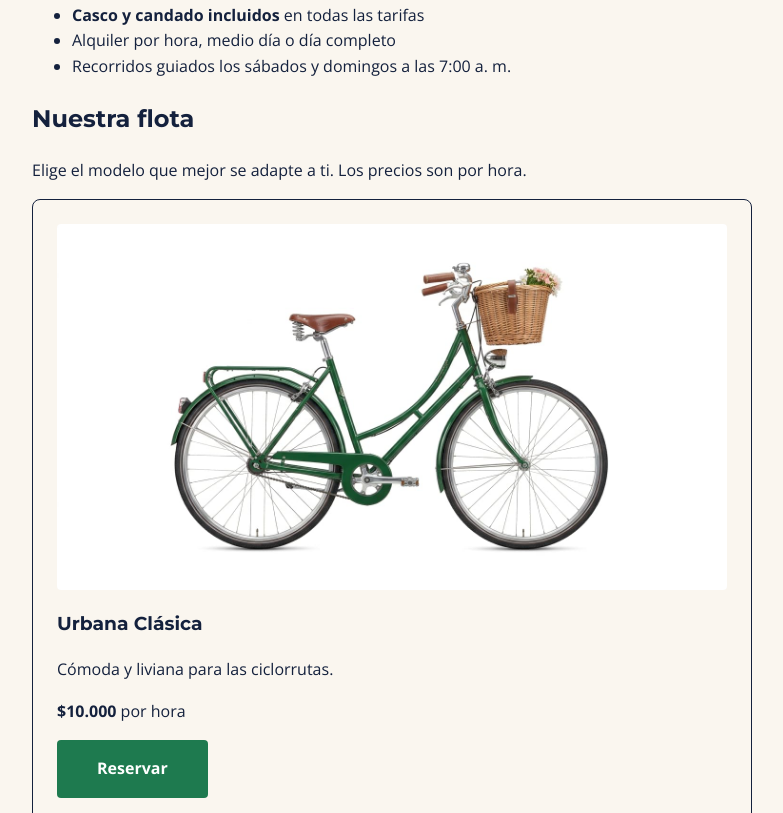
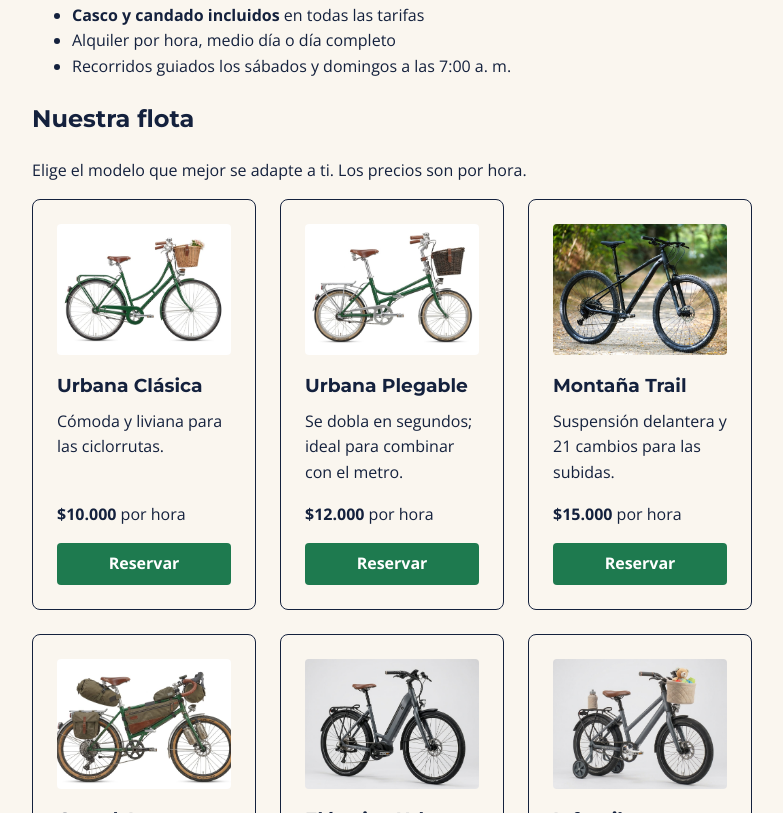
Before and after one commit to samthekiller17/Rueda-Libre-Proyecto, a plain HTML site: page index.html in a window 1280 px wide. Shown: the part 1987-2800 px from the top of the page, without its empty margins (248-1031 px from the left). Drawn offline with nearby package versions, Linux system fonts and the light colour scheme.

Commit message:
feat: Se agrego estilo a la nueva seccion de nuevos tripulantes

```diff
--- a/bitacora.txt
+++ b/bitacora.txt
@@ -151,3 +151,9 @@ Un encabeza que se acomoda: Flexbox
 
 - Lo que pasa al estrechar la pagina es que cada objeto y
   texto se va adaptando al disposito o estreches de la pestaña.
+
+La flota en cuadricula: Grid
+
+- En 1280 px se ven 3 columnas
+- En 900 px se ven 3 columnas
+- En 500 px se ven 1 columnas
--- a/css/styles.css
+++ b/css/styles.css
@@ -265,6 +265,45 @@ footer a:focus {
     border-radius: 0 0 0.25rem 0.25rem;
 }
 
+.flota {
+    display: grid;
+    grid-template-columns: repeat(auto-fit, minmax(13rem, 1fr));
+    gap: var(--espacio-m);          /* misma separación entre filas y columnas */
+}
+
+/* Tarjeta de la flota: reutiliza .tarjeta (relleno, borde y esquinas) y apila su contenido en columna */
+.tarjeta-flota {
+    display: flex;
+    flex-direction: column;
+    justify-content: flex-start;
+    margin-bottom: 0;               /* la separación ya la da el gap de la cuadrícula */
+}
+
+.tarjeta-flota h3 {
+    margin: 0 0 var(--espacio-xs);
+}
+
+/* Todas las fotos con la misma proporción, aunque sean de tamaños distintos */
+.tarjeta-flota img {
+    aspect-ratio: 4 / 3;
+    object-fit: cover;
+}
+
+/* La descripción absorbe el espacio sobrante: empuja precio y enlace al final de la tarjeta */
+.tarjeta-flota .descripcion {
+    flex-grow: 1;
+    margin: 0 0 var(--espacio-s);
+}
+
+.tarjeta-flota .precio {
+    margin: 0 0 var(--espacio-s);
+}
+
+.tarjeta-flota .boton-cta {
+    padding: var(--espacio-xs) var(--espacio-m);
+    text-align: center;
+}
+
 
 button,
 .boton-cta,
--- a/index.html
+++ b/index.html
@@ -42,6 +42,7 @@
             <a href="#servicios">Nuestros servicios</a>
             <a href="#como-alquilar">¿Cómo alquilar?</a>
             <a href="#encuentranos">Encuéntranos</a>
+            <a href="#flota">Nuestra flota</a>
         </nav>
     </header>
 
@@ -96,7 +97,7 @@
             </ul>
         </section>
 
-       <section id="flota">
+        <section id="flota">
             <h2>Nuestra flota</h2>
             <p>Elige el modelo que mejor se adapte a ti. Los precios son por hora.</p>
 
@@ -118,7 +119,9 @@
                 </article>
 
                 <article class="tarjeta tarjeta-flota">
-                    <img src="img/Bicicleta.jpg" alt="Bicicleta de montaña negra con suspensión delantera sobre un camino de tierra" width="400" height="300">
+                    <img src="img/Bicicleta.jpg"
+                        alt="Bicicleta de montaña negra con suspensión delantera sobre un camino de tierra" width="400"
+                        height="300">
                     <h3>Montaña Trail</h3>
                     <p class="descripcion">Suspensión delantera y 21 cambios para las subidas.</p>
                     <p class="precio"><strong>$15.000</strong> por hora</p>
@@ -138,7 +141,8 @@
                     <h3>Eléctrica Urbana</h3>
                     <p class="descripcion">Asistencia eléctrica con 45 km de autonomía.</p>
                     <p class="precio"><strong>$25.000</strong> por hora</p>
-                    <a href="Paginas/reservas.html" class="boton-cta" aria-label="Reservar Eléctrica Urbana">Reservar</a>
+                    <a href="Paginas/reservas.html" class="boton-cta"
+                        aria-label="Reservar Eléctrica Urbana">Reservar</a>
                 </article>
 
                 <article class="tarjeta tarjeta-flota">
@@ -147,6 +151,13 @@
                     <p class="descripcion">Para niños de 6 a 10 años.</p>
                     <p class="precio"><strong>$8.000</strong> por hora</p>
                     <a href="Paginas/reservas.html" class="boton-cta" aria-label="Reservar Infantil">Reservar</a>
+                </article>
+                <article class="tarjeta tarjeta-flota">
+                    <img src="img/BicicletaTandem.jpg" alt="Bicicleta tándem para dos personas" width="400" height="300">
+                    <h3>Tándem</h3>
+                    <p class="descripcion">Para dos personas; perfecta para pasear en pareja.</p>
+                    <p class="precio"><strong>$20.000</strong> por hora</p>
+                    <a href="Paginas/reservas.html" class="boton-cta" aria-label="Reservar Tándem">Reservar</a>
                 </article>
             </div>
         </section>
```
Also changed, not shown: img/BicicletaTandem.jpg (added).
